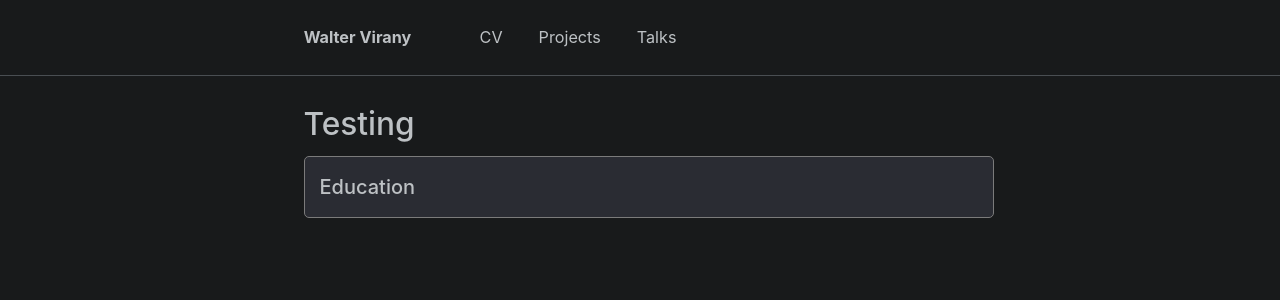
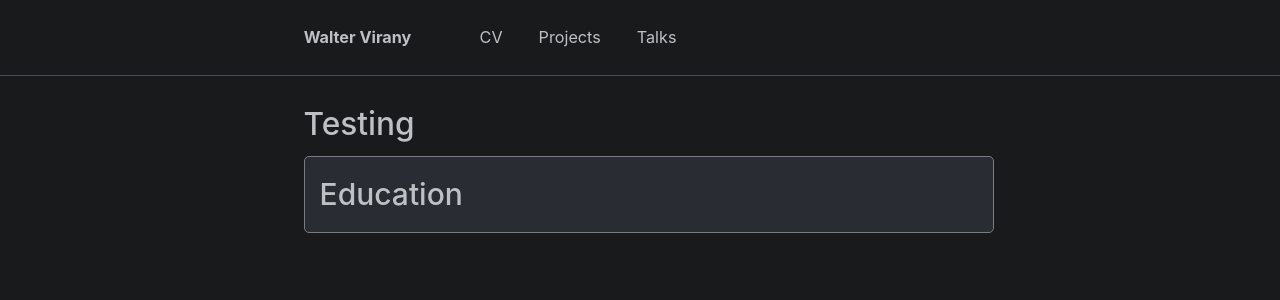
Before and after one commit to wvirany/wvirany.github.io, a Jekyll site: the page built from _pages/test.html, in a window 1280 px wide. Shown: the top 300 px of the page. Built offline with Jekyll 4.4.1, drawn with Linux system fonts in a browser that asks for light colours.

Commit message:
Update test.html

```diff
--- a/_pages/test.html
+++ b/_pages/test.html
@@ -59,7 +59,7 @@ div.cv {
 <body>
 
     <div class="cv">
-        <div style="font-size:20px; font-weight:450; padding:10px">Education</div>
+        <div style="font-size:30px; font-weight:450; padding:10px">Education</div>
     </div>
 
     <!-- <div class="cv">
```
